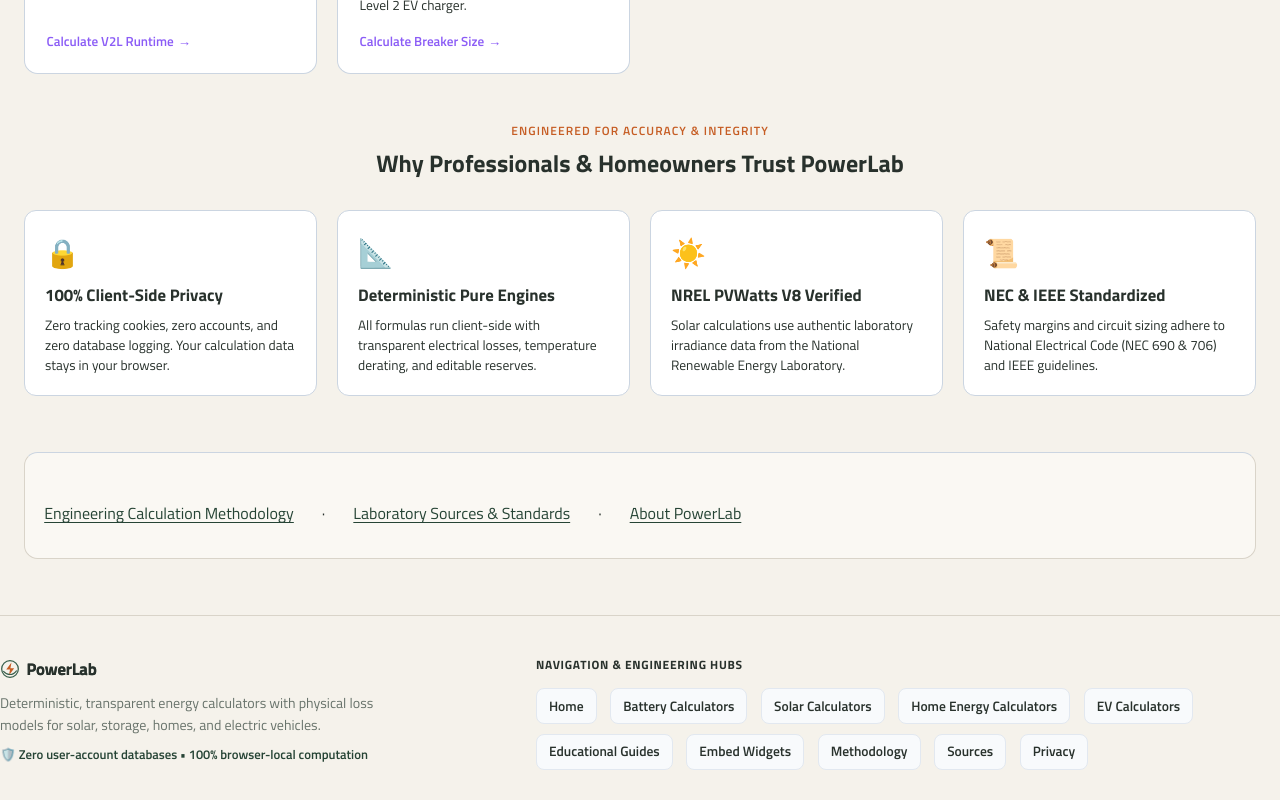
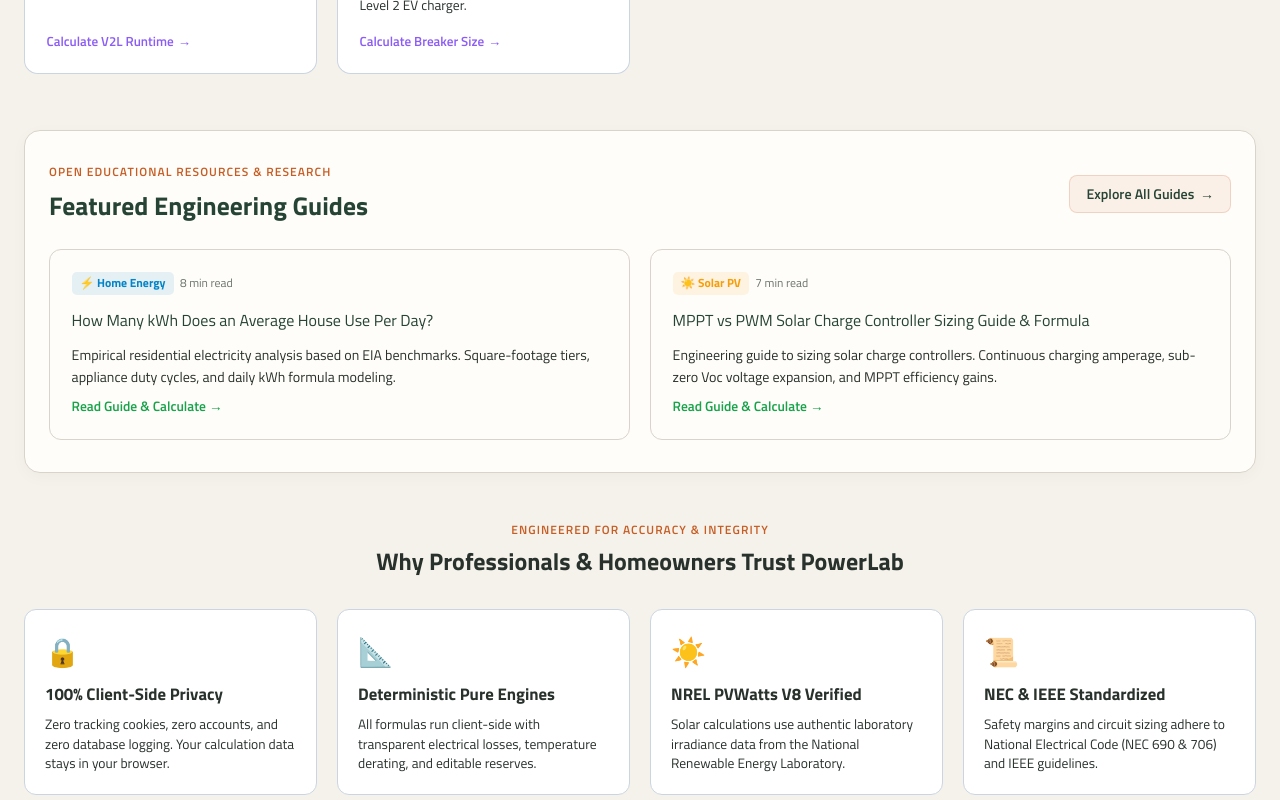
Before and after one commit to miadsaadidi/powerlab, a Next.js app: page / in a window 1280 px wide. Shown: the part 4060-4860 px from the top of the page. Built offline with nearby package versions, Linux system fonts and the light colour scheme.

Commit message:
feat: add Guides to top navbar and feature guides on homepage for strong internal linking

```diff
--- a/src/app/page.tsx
+++ b/src/app/page.tsx
@@ -169,6 +169,79 @@
         cardContent={calculatorCardContent}
       />
 
+      {/* Featured Educational Guides & Research */}
+      <section style={{ margin: "3.5rem 0 2rem", padding: "2rem 1.5rem", borderRadius: "1rem", background: "var(--surface)", border: "1px solid var(--line)", boxShadow: "0 4px 16px rgba(0,0,0,0.03)" }}>
+        <div style={{ display: "flex", alignItems: "center", justifyContent: "space-between", flexWrap: "wrap", gap: "1rem", marginBottom: "1.5rem" }}>
+          <div>
+            <p className="eyebrow" style={{ margin: "0 0 0.25rem" }}>Open Educational Resources &amp; Research</p>
+            <h2 style={{ fontSize: "1.6rem", fontWeight: 700, margin: 0, color: "var(--brand-strong)" }}>
+              Featured Engineering Guides
+            </h2>
+          </div>
+          <Link
+            href="/guides"
+            style={{
+              display: "inline-flex",
+              alignItems: "center",
+              gap: "0.35rem",
+              padding: "0.45rem 1rem",
+              borderRadius: "0.5rem",
+              fontSize: "0.88rem",
+              fontWeight: 600,
+              color: "var(--brand-strong)",
+              background: "rgba(198, 93, 36, 0.08)",
+              border: "1px solid rgba(198, 93, 36, 0.2)",
+              textDecoration: "none",
+            }}
+          >
+            <span>Explore All Guides</span>
+            <span>→</span>
+          </Link>
+        </div>
+
+        <div style={{ display: "grid", gridTemplateColumns: "repeat(auto-fit, minmax(min(100%, 360px), 1fr))", gap: "1.25rem" }}>
+          <article style={{ padding: "1.35rem", borderRadius: "0.75rem", border: "1px solid var(--line)", background: "var(--surface)", display: "flex", flexDirection: "column", gap: "0.6rem" }}>
+            <div style={{ display: "flex", alignItems: "center", gap: "0.4rem" }}>
+              <span style={{ fontSize: "0.74rem", fontWeight: 700, color: "#0284c7", background: "rgba(2, 132, 199, 0.1)", padding: "0.15rem 0.5rem", borderRadius: "0.3rem" }}>
+                ⚡ Home Energy
+              </span>
+              <span style={{ fontSize: "0.74rem", color: "var(--muted)" }}>8 min read</span>
+            </div>
+            <h3 style={{ margin: "0.2rem 0", fontSize: "1.15rem", lineHeight: 1.3 }}>
+              <Link href="/guides/how-many-kwh-does-a-house-use-per-day" style={{ color: "var(--brand-strong)", textDecoration: "none" }}>
+                How Many kWh Does an Average House Use Per Day?
+              </Link>
+            </h3>
+            <p style={{ margin: 0, fontSize: "0.88rem", color: "var(--ink)", lineHeight: 1.5, flexGrow: 1 }}>
+              Empirical residential electricity analysis based on EIA benchmarks. Square-footage tiers, appliance duty cycles, and daily kWh formula modeling.
+            </p>
+            <Link href="/guides/how-many-kwh-does-a-house-use-per-day" style={{ fontSize: "0.85rem", fontWeight: 600, color: "#16a34a", textDecoration: "none" }}>
+              Read Guide &amp; Calculate →
+            </Link>
+          </article>
+
+          <article style={{ padding: "1.35rem", borderRadius: "0.75rem", border: "1px solid var(--line)", background: "var(--surface)", display: "flex", flexDirection: "column", gap: "0.6rem" }}>
+            <div style={{ display: "flex", alignItems: "center", gap: "0.4rem" }}>
+              <span style={{ fontSize: "0.74rem", fontWeight: 700, color: "#f59e0b", background: "rgba(245, 158, 11, 0.1)", padding: "0.15rem 0.5rem", borderRadius: "0.3rem" }}>
+                ☀️ Solar PV
+              </span>
+              <span style={{ fontSize: "0.74rem", color: "var(--muted)" }}>7 min read</span>
+            </div>
+            <h3 style={{ margin: "0.2rem 0", fontSize: "1.15rem", lineHeight: 1.3 }}>
+              <Link href="/guides/mppt-solar-charge-controller-sizing-guide" style={{ color: "var(--brand-strong)", textDecoration: "none" }}>
+                MPPT vs PWM Solar Charge Controller Sizing Guide &amp; Formula
+              </Link>
+            </h3>
+            <p style={{ margin: 0, fontSize: "0.88rem", color: "var(--ink)", lineHeight: 1.5, flexGrow: 1 }}>
+              Engineering guide to sizing solar charge controllers. Continuous charging amperage, sub-zero Voc voltage expansion, and MPPT efficiency gains.
+            </p>
+            <Link href="/guides/mppt-solar-charge-controller-sizing-guide" style={{ fontSize: "0.85rem", fontWeight: 600, color: "#16a34a", textDecoration: "none" }}>
+              Read Guide &amp; Calculate →
+            </Link>
+          </article>
+        </div>
+      </section>
+
       {/* Trust & Engineering Transparency */}
       <TrustBadges />
 
--- a/src/lib/navigation.ts
+++ b/src/lib/navigation.ts
@@ -28,6 +28,7 @@
   return [
     { label: "Home", href: "/" },
     ...getPublishedCategories().map((category) => categoryNavigation[category]),
+    { label: "Guides", href: "/guides" },
   ];
 }
 
@@ -38,7 +39,6 @@
 export function getFooterNavigation(): NavigationItem[] {
   return [
     ...getPrimaryNavigation(),
-    { label: "Educational Guides", href: "/guides" },
     { label: "Embed Widgets", href: "/developers" },
     { label: "Methodology", href: "/methodology" },
     { label: "Sources", href: "/sources" },
```
Also changed, not shown: 1 other file (tests, documents, lock files or other folders).
